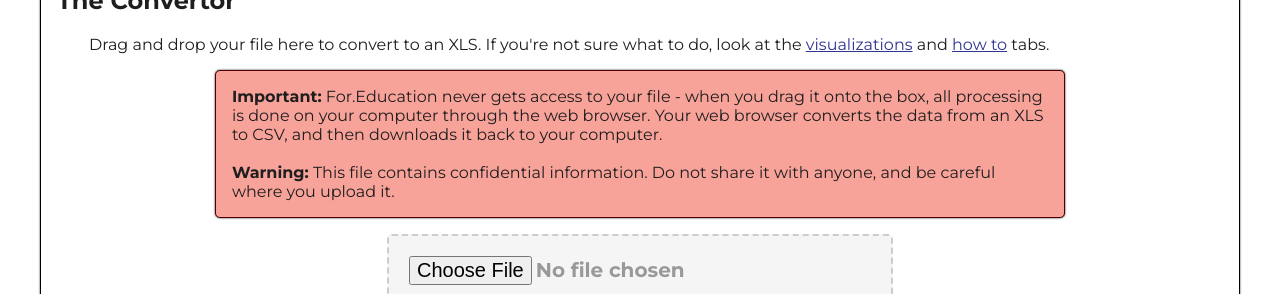
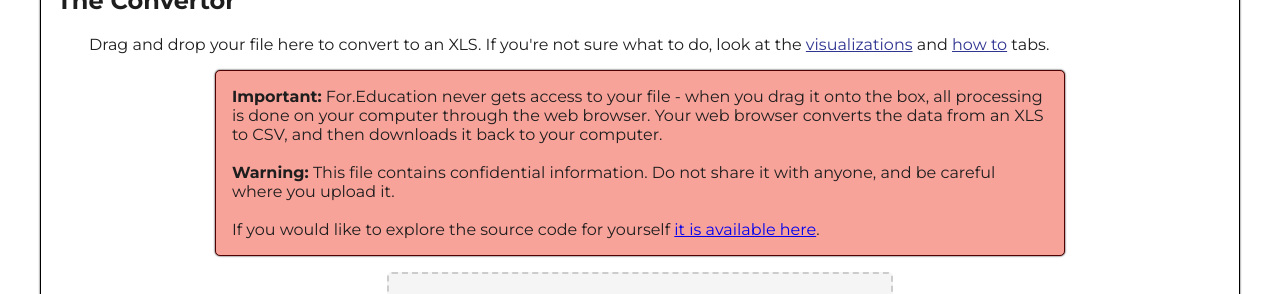
Before and after one commit to ryandt33/for.education.diploma.term.grades.mb, a React (Create React App) app: page / in a window 1280 px wide. Shown: the part 658-952 px from the top of the page. Built offline with nearby package versions, Linux system fonts and the light colour scheme.

Commit message:
Updated readme, link to source

```diff
--- a/src/components/container/Container.jsx
+++ b/src/components/container/Container.jsx
@@ -53,6 +53,13 @@ const Container = () => {
           <br />
           <b>Warning:</b> This file contains confidential information. Do not
           share it with anyone, and be careful where you upload it.
+          <br />
+          <br />
+          If you would like to explore the source code for yourself{" "}
+          <a href="https://github.com/ryandt33/for.education.diploma.term.grades.mb">
+            it is available here
+          </a>
+          .
         </p>
         <FileUpload setFile={setFile} />
         {file ? (
```
Also changed, not shown: 1 other file (tests, documents, lock files or other folders).
